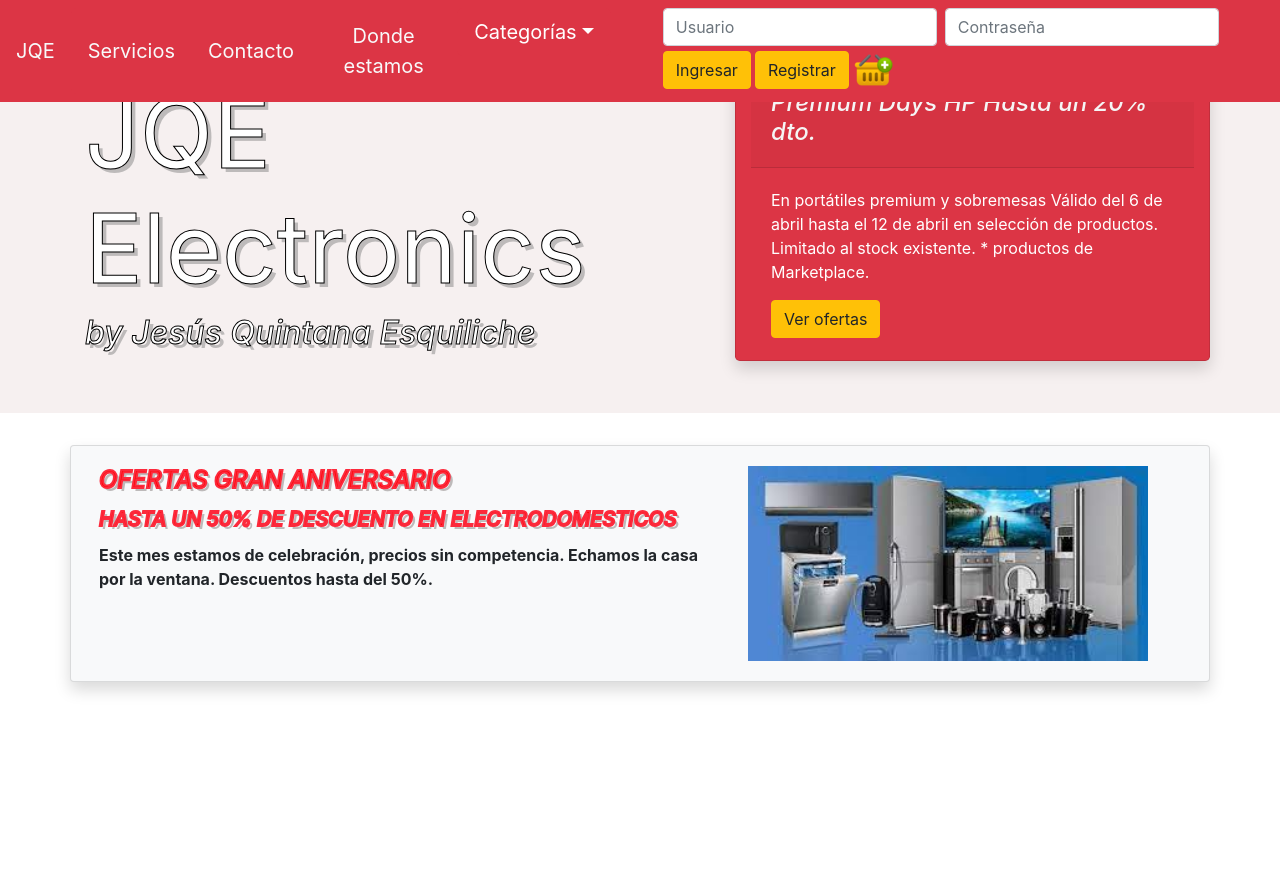
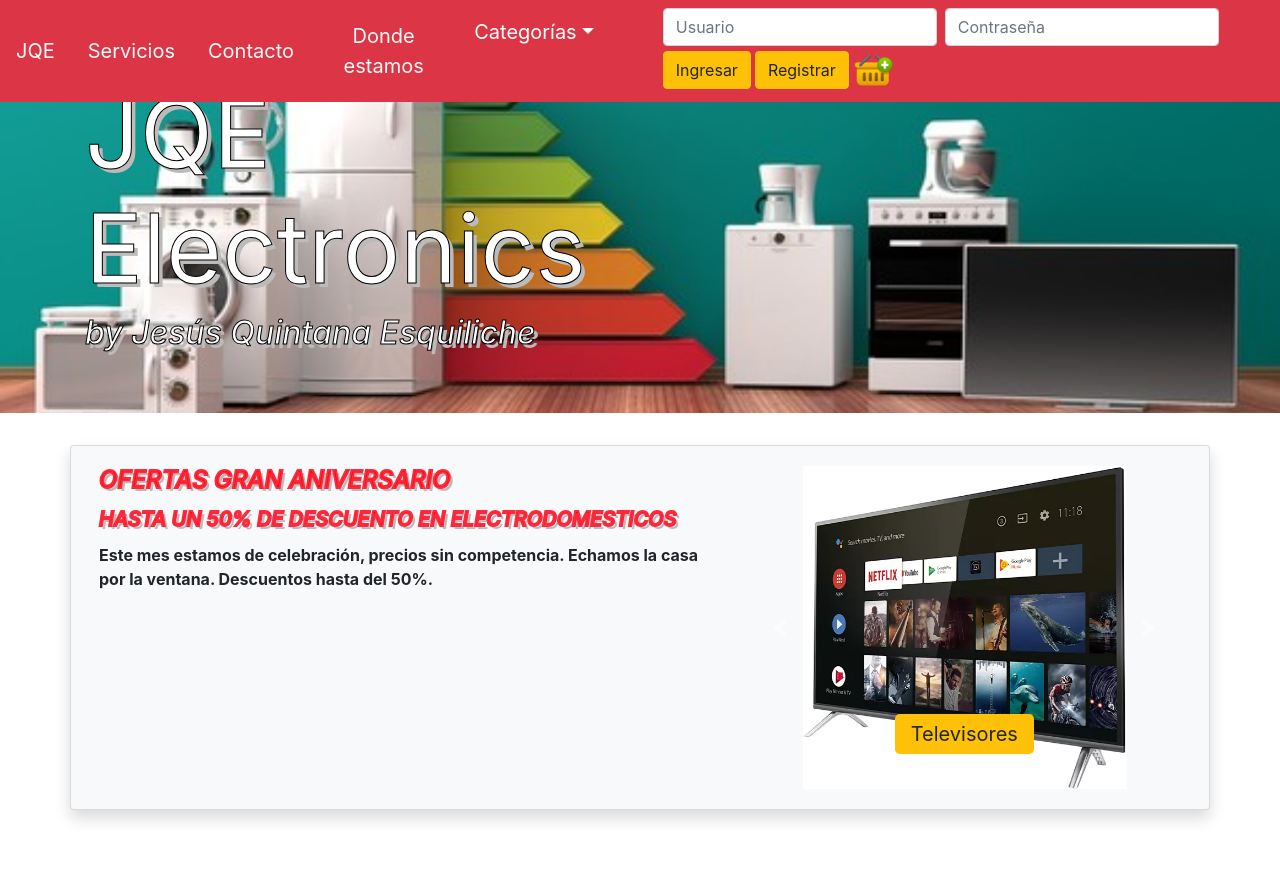
Before and after one commit to jesquiliche/PHP_TIENDA, a PHP site: page / in a window 1280 px wide. Before the commit the page ends 693 px from the top, so only its background shows below. Run offline with PHP 8.4, Linux system fonts and the light colour scheme; data that the repository does not hold is empty; some libraries are stand-ins or nearby versions.

Commit message:
añadido

```diff
--- a/anuncio.php
+++ b/anuncio.php
@@ -14,7 +14,9 @@
                         Echamos la casa por la ventana. Descuentos hasta del 50%.</strong></p>
                     </div>
                     <div class="container col-lg-5">
-                        <img src='./assets/img/aniversario.jpg' width="400"/>
+
+                       <?php require_once 'carrusel.php' ?>
+                       <!-- <img src='./assets/img/aniversario.jpg' width="400"/> -->
                     </div>
 
 
--- a/assets/css/style.css
+++ b/assets/css/style.css
@@ -1,8 +1,7 @@
 #silverfox {
 /* Asignamos una altura mínima */
 
-  background-image: url('assets/img/img1.jpg');
-  background-size: cover;
+   background-size: cover;
   background-position: center;
 }
 .img.item {
@@ -81,11 +80,11 @@ img.zoom {
   #silverfox {
 /* Asignamos una altura mínima */
 
-    background-image: url('../img/img1.jpg');
+    background-image: url('../img/tienda.jpg');
     background-size: cover;
     background-position: center;
   }
-  .item img {
+    .item img {
     height: 100%;
     width: 80%;
     min-height: 50px;
@@ -98,5 +97,6 @@ img.zoom {
     width: 18rem;
   }
   header{
-    background-color: rgba(245, 238, 238, 0.856);
+    //background-color: rgba(245, 238, 238, 0.856);
+
   }
--- a/cabecera.php
+++ b/cabecera.php
@@ -1,32 +1,32 @@
 
-<div className='Cabecera'>
+<div className='Cabecera' id="silverfox">
     <header>
+
       <div class='container-fluid py-5'>
 
 
         <div class='container py-1 text-white' >
           <div class="row">
+
             <div class="col-lg-7">
               <h1 class='display-1 text-white'><b>JQE Electronics</b></h1>
               <h2 class='display-5 text-white'>by Jesús Quintana Esquiliche</h2>
 
             </div>
-            <div class="card bg-danger col-lg-5 rounded-lg Large shadow">
-            <div class="card-header">
+            <div id="anuncio" class="card bg-danger col-lg-5 rounded-lg Large shadow">
+                        <div class="card-header">
                     <h3 class="especial">
                     Premium Days HP Hasta un 20% dto.
                     </h3>
-                  </div>
+                </div>
 
                 <div class="card-body">
-                <p>
-                  En portátiles premium y sobremesas
+                  <p>Esta campaña cubre dos generaciones de la etiqueta energética
 
-                  Válido del 6 de abril hasta el 12 de abril
-                  en selección de productos. Limitado al stock existente. *
-                  productos de Marketplace.
-                </p>
-                <a ref="#" class="btn btn-warning">Ver ofertas</a>
+Válido del 6 de abril hasta el 12 de abril en selección de productos. Limitado al stock existente. *Excluidos productos de Marketplace.
+</p>
+
+                  <a ref="#" class="btn btn-warning">Ver ofertas</a>
                 </div>
 
             </div>
--- /dev/null
+++ b/carrusel.php
@@ -0,0 +1,42 @@
+<div id="carouselExampleIndicators" class="carousel slide" data-ride="carousel">
+  <ol class="carousel-indicators">
+    <li data-target="#carouselExampleIndicators" data-slide-to="0" class="active"></li>
+    <li data-target="#carouselExampleIndicators" data-slide-to="1"></li>
+    <li data-target="#carouselExampleIndicators" data-slide-to="2"></li>
+  </ol>
+  <div class="carousel-inner">
+    <div class="carousel-item active">
+        <img class="d-block w-100" src="./assets/img/5.webp" alt="First slide">
+        <div class="carousel-caption">
+          <a href class="btn-lg btn-warning">Televisores</a>
+        </div>
+
+
+
+    </div>
+    <div class="carousel-item">
+      <img class="d-block w-100" src="./assets/img/LENOVO1.webp" alt="Second slide">
+      <div class="carousel-caption">
+          <a href class="btn-lg btn-warning">Lavadoras</a>
+        </div>
+
+    </div>
+    <div class="carousel-item">
+      <img class="d-block w-100" src="./assets/img/fee_786_587_png4.webp" alt="Third slide">
+      <div class="carousel-caption">
+          <a href class="btn-lg btn-warning">Portatiles</a>
+    </div>
+
+    </div>
+
+</div>
+  <a class="carousel-control-prev" href="#carouselExampleIndicators" role="button" data-slide="prev">
+    <span class="carousel-control-prev-icon" aria-hidden="true"></span>
+    <span class="sr-only">Anterior</span>
+  </a>
+  <a class="carousel-control-next" href="#carouselExampleIndicators" role="button" data-slide="next">
+    <span class="carousel-control-next-icon" aria-hidden="true"></span>
+    <span class="sr-only">Siguiente</span>
+  </a>
+
+</div>
--- a/conexion.php
+++ b/conexion.php
@@ -23,7 +23,7 @@ function categorias()
         foreach($pdo->query('SELECT * FROM tienda.CATEGORIAS') as $fila) {
             echo "
 
-            <div class='card bg-light shadow px-2 rounded col-lg-3 '>
+            <div class='card bg-light shadow px-2 rounded  col-lg-3 '>
             <div class='card-body'><h5 class='card-title'>".$fila['NOMBRE']."</h5>
               <h6 class='card-subtitle mb-2 text-muted'>Ofertas</h6>
               <div class='item'>
@@ -75,7 +75,7 @@ function ArticulosPorCategoria($categoria)
         {
           echo "
 
-          <div class='card bg-light shadow px-2 rounded col-lg-10 '>
+          <div class='card bg-light shadow px-2 rounded col-lg-11 '>
           <div class='card-body'><h4>".$fila['NOMBRE']." - ".$fila['PRECIO']." €
           </h4>
 
@@ -86,7 +86,7 @@ function ArticulosPorCategoria($categoria)
 
             <div class='item col-lg-5'><b>".
               $fila['SNOMBRE']."</b>
-              <br/>
+              <br>
               <b>MARCA</b>
               ".$fila['MARCA']."
               </br>
--- a/head.php
+++ b/head.php
@@ -18,6 +18,8 @@ $(document).ready(function(){
     }, function() {
         $(this).removeClass('transition');
     });
+    $('#anuncio').hide();
+//$('#anuncio').fadeIn(0);
 });
 </script>
 <style>
```
Also changed, not shown: treeview.php (+13 -10 lines), assets/img/1.webp (added), assets/img/2.webp (added), assets/img/3.webp (added), assets/img/4.webp (added), assets/img/5.webp (added), assets/img/6.webp (added), assets/img/electrodomesticos-cintas-descuentos_252025-696.jpg (added), assets/img/tienda.jpg (added), assets/img/tienda2.jpg (added), assets/img/tienda3.jpg (added).
